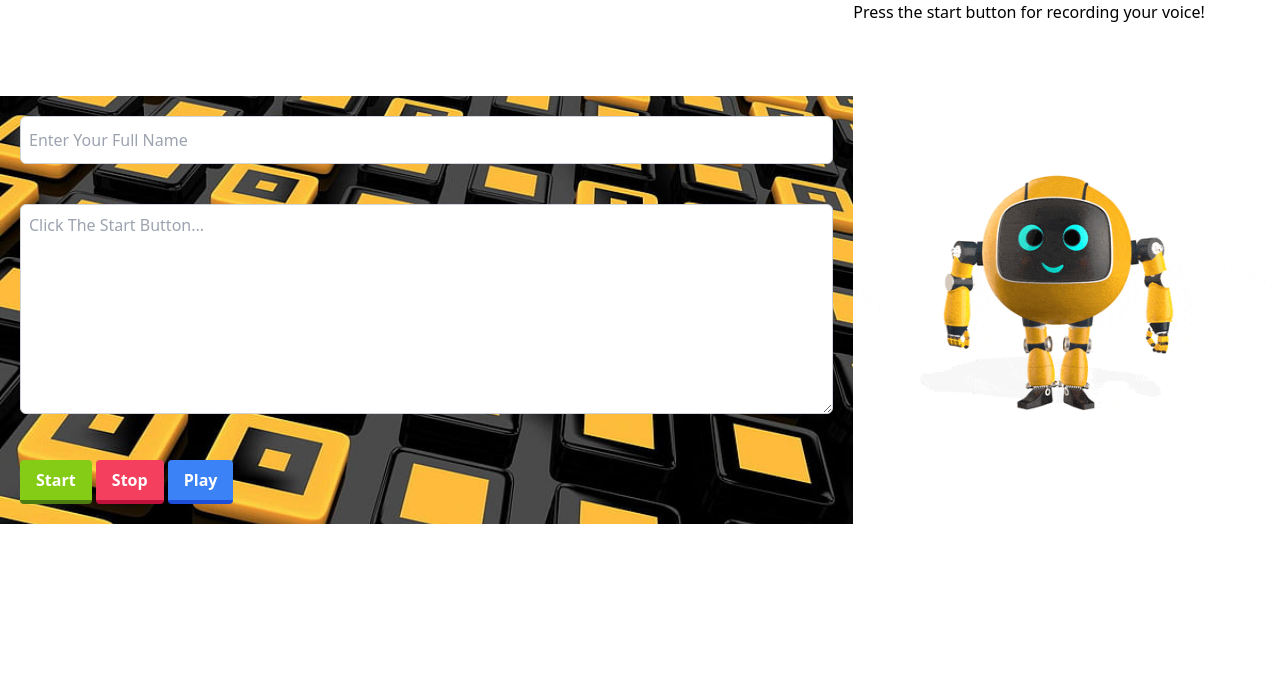
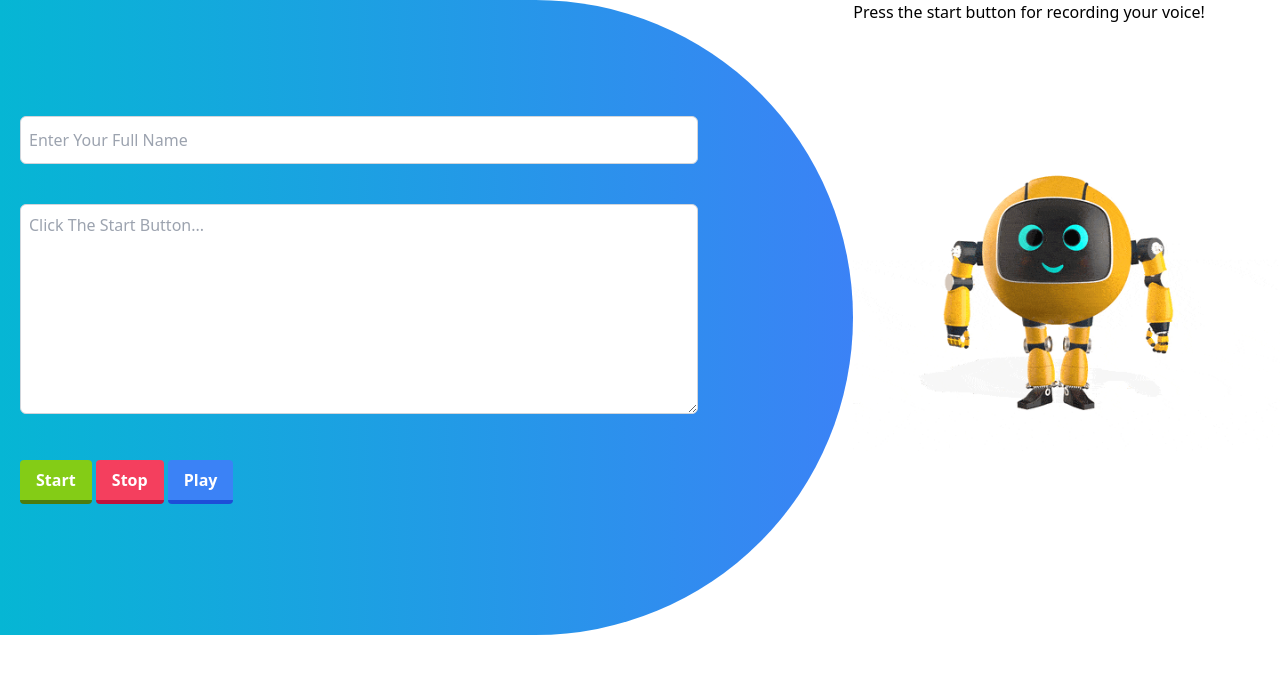
Before and after one commit to Sahar-SE/Voice_Recognation, a PHP site: page / in a window 1280 px wide. Shown: the top 674 px of the page. Run offline with PHP 8.4, Linux system fonts and the light colour scheme; some libraries are stand-ins or nearby versions.

Commit message:
add tailwind styles

```diff
--- a/index.html
+++ b/index.html
@@ -14,24 +14,24 @@
 </head>
 <body>
   <div class="grid grid-cols-3">
-    <div  class="col-span-2 mt-24">
+    <div  class="col-span-2 pt-24 bg-gradient-to-r from-cyan-500 to-blue-500 rounded-tr-full rounded-br-full">
       <form method="post" id="form" action="" class="">
 
         <div class="p-5">
           <input id="input-name"
            rows="6"
-           class="border border-gray-300 rounded-md w-full h-12 p-2"
+           class="border border-gray-300 rounded-md w-5/6 h-12 p-2"
            name="message"
            placeholder="Enter Your Full Name" required/>
         </div>
 
         <div class="p-5">
           <textarea id="textbox"
-           rows="8" class="border border-gray-300 resize rounded-md w-full p-2"
+           rows="8" class="border border-gray-300 resize rounded-md w-5/6 p-2"
            placeholder="Click The Start Button..."required></textarea>
         </div>
 
-        <div class="p-5">
+        <div class="p-5 mt-60 md:mt-0">
           <button id="start-btn" class="p-5 bg-lime-500 hover:bg-lime-400 text-white font-bold py-2 px-4 border-b-4 border-lime-700 hover:border-lime-500 rounded">Start</button>
           <button id="stop-btn" class="p-5 bg-rose-500 hover:bg-rose-400 text-white font-bold py-2 px-4 border-b-4 border-rose-700 hover:border-rose-500 rounded" type="submit">Stop</button>
           <button id="play-btn" class="p-5 bg-blue-500 hover:bg-blue-400 text-white font-bold py-2 px-4 border-b-4 border-blue-700 hover:border-blue-500 rounded
--- a/style.css
+++ b/style.css
@@ -1,5 +1,8 @@
 .col-span-2 {
+  /* background-image: linear-gradient(to right, #000, #FFF), url('imgs/bg1.jpg'); */
+
   background-image: url("imgs/bg1.jpg");
   background-repeat: no-repeat;
   background-size: cover;
+  height: 635px;
 }
```
Also changed, not shown: imgs/bg.png (added).
